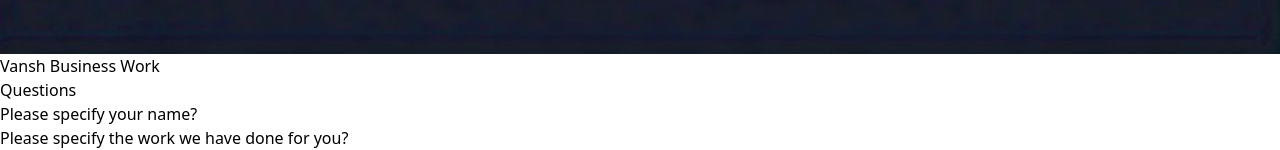
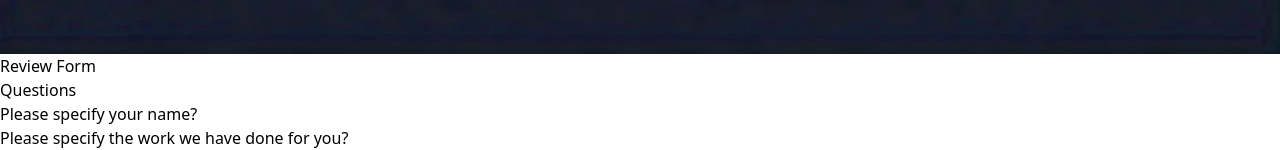
Before and after one commit to Vansh98789/testiview_to_deploy, a React (Vite) app in the folder frontend/: page /formm in a window 1280 px wide. Shown: the part 1727-1877 px from the top of the page. Built offline with nearby package versions, Linux system fonts and the light colour scheme.

Commit message:
Update formm.jsx

```diff
--- a/frontend/src/routes/formm.jsx
+++ b/frontend/src/routes/formm.jsx
@@ -10,7 +10,7 @@
 
     <div className="flex flex-col items-center pt-[3rem] ">
     <img src={imggg} className="w-[4rem] h-[4rem] rounded-full" alt="Description" />
-    <h1 className="text-center text-2xl font-bold">Vansh Business Work</h1>
+    <h1 className="text-center text-2xl font-bold">Review Form</h1>
     <h2 className="text-center text-xl pt-[3rem] font-bold">Questions</h2>
     <h2 className="text-center pt-[0.2rem] text-lg">Please specify your name?</h2>
     <h2 className="text-center pt-[0.2rem] text-lg">Please specify the work we have done for you?</h2>
```
